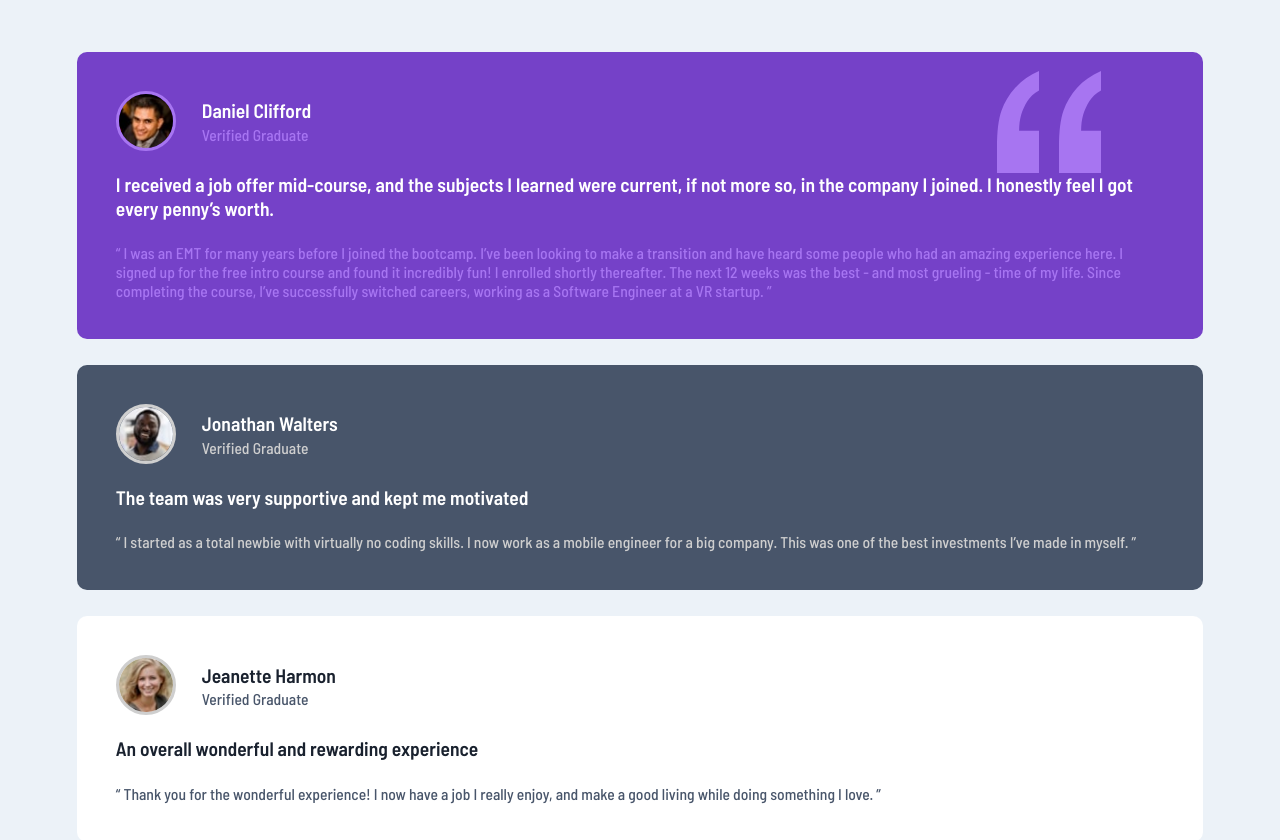
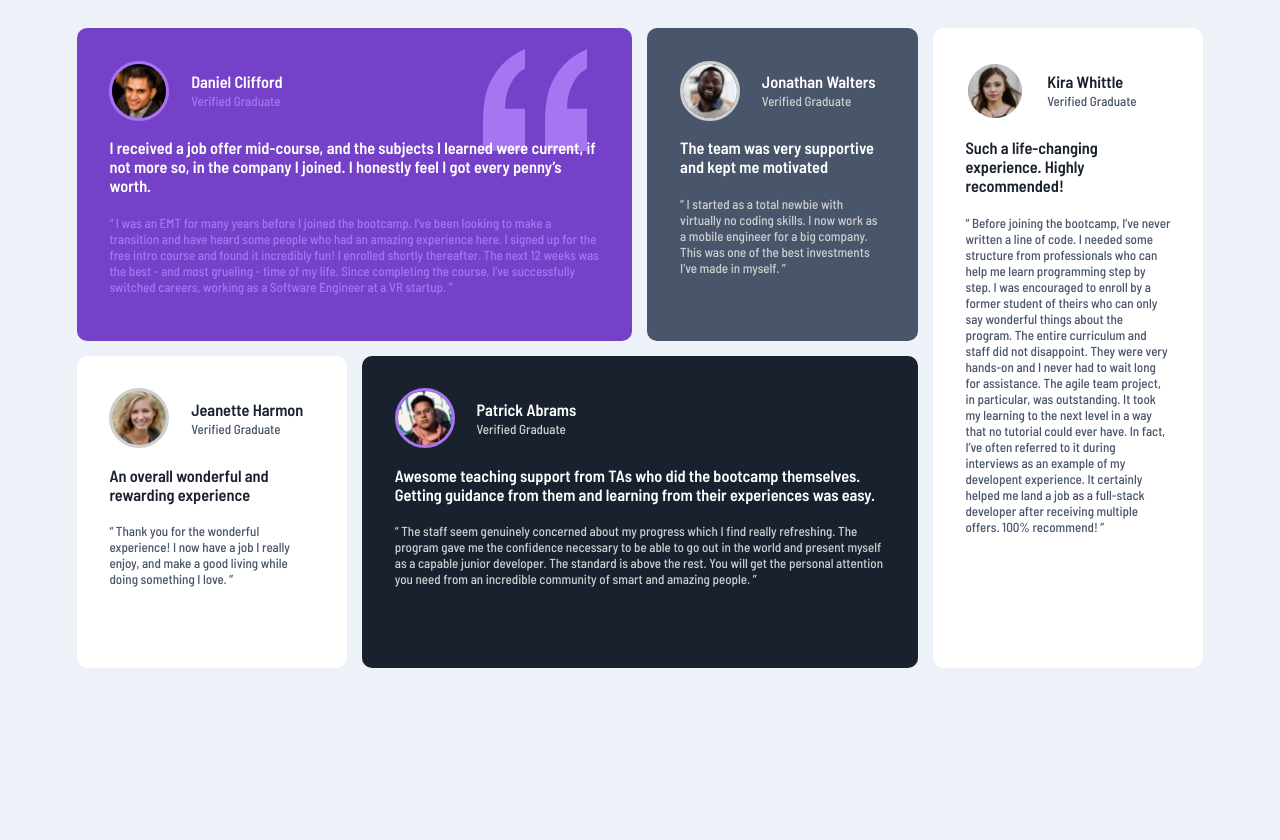
Before and after one commit to EuTechT/testimonials-grid-section-main, a plain HTML site: page index.html in a window 1280 px wide. Shown: the top 840 px of the page. After the commit the page ends 800 px from the top, so only its background shows below. Drawn offline with Linux system fonts and the light colour scheme.

Commit message:
Completed project

```diff
--- a/public/styles/base.css
+++ b/public/styles/base.css
@@ -1,7 +1,7 @@
 :root {
     /* FONTS */
     font-family: 'Barlow Semi Condensed', sans-serif;
-    font-size: 13px;
+    font-size: 62%;
 }
 
 * {
@@ -13,3 +13,9 @@
 body {
     background-color: hsl(210, 46%, 95%);
 }
+
+@media all and (min-width: 700px) {
+    :root {
+        font-size: 68%;
+    }
+}
--- a/public/styles/style.css
+++ b/public/styles/style.css
@@ -3,7 +3,7 @@
 */
 .container {
     width: 88vw;
-    margin: 4rem auto;
+    margin: 2.6rem auto;
 }
 
 /*
@@ -123,7 +123,7 @@
 }
 
 #fifth-card > .card__header > img {
-    border: 3px solid hsl(0, 0%, 81%);
+    border: 3px solid #fff;
 }
 
 #fifth-card > .card__header > .card__header__content > h2, #fifth-card > .card__section > h2  {
@@ -133,3 +133,43 @@
 #fifth-card > .card__header > .card__header__content > span, #fifth-card > .card__section > p {
     color: hsl(217, 19%, 35%);
 }
+
+/*
+    MEDIA QUERIES
+*/
+@media all and (min-width: 1100px) {
+    .container {
+        height: 80vh;
+        display: grid;
+        grid-template-columns: repeat(4, 1fr);
+        grid-template-rows: repeat(2, 1fr);
+        grid-template-areas:
+        "first first second fifth"
+        "third fourth fourth fifth";
+        gap: 15px;
+    }
+
+    #first-card {
+        grid-area: first;
+    }
+
+    #second-card {
+        grid-area: second;
+    }
+
+    #third-card {
+        grid-area: third;
+    }
+
+    #fourth-card {
+        grid-area: fourth;
+    }
+
+    #fifth-card {
+        grid-area: fifth;
+    }
+
+    .card {
+        margin: 0;
+    }
+}
```
